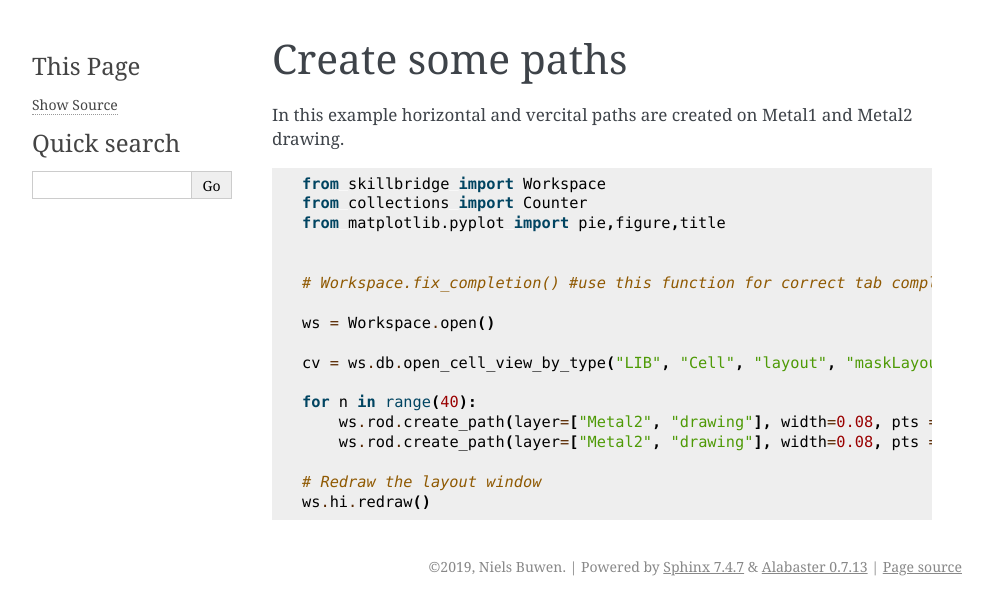
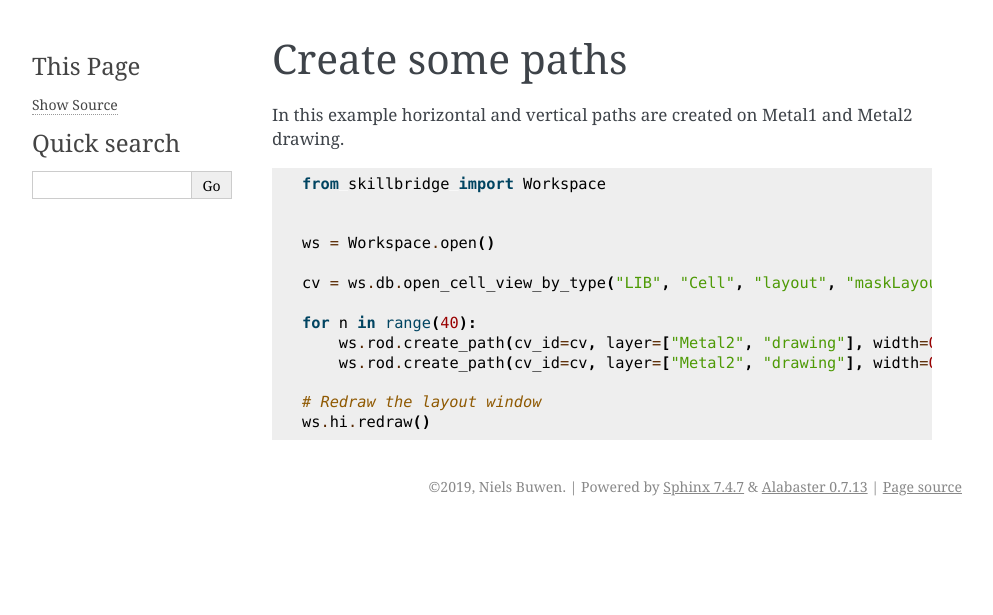
Before and after one commit to unihd-cag/skillbridge, a Sphinx documentation site: the page built from docs/examples/create_path.rst, in a window 1280 px wide. Shown: the top 615 px of the page, without its empty margins (148-1141 px from the left). Built offline with Sphinx 7.4.7, drawn with Linux system fonts in a browser that asks for light colours.

Commit message:
fix error in example

```diff
--- a/docs/examples/create_path.rst
+++ b/docs/examples/create_path.rst
@@ -3,24 +3,20 @@
 Create some paths
 =================
 
-In this example horizontal and vercital paths are created on Metal1 and Metal2 drawing.
+In this example horizontal and vertical paths are created on Metal1 and Metal2 drawing.
 
 .. code-block:: python
 
     from skillbridge import Workspace
-    from collections import Counter
-    from matplotlib.pyplot import pie,figure,title
 
-
-    # Workspace.fix_completion() #use this function for correct tab completion in jupyter-notebook
 
     ws = Workspace.open()
 
     cv = ws.db.open_cell_view_by_type("LIB", "Cell", "layout", "maskLayout", "a")
 
     for n in range(40):
-        ws.rod.create_path(layer=["Metal2", "drawing"], width=0.08, pts = [[0. + 0.125 * n, 0.], [0. + 0.125 * n, 5.]])
-        ws.rod.create_path(layer=["Metal2", "drawing"], width=0.08, pts = [[0., 0. + 0.125 * n], [5., 0. + 0.125 * n]])
+        ws.rod.create_path(cv_id=cv, layer=["Metal2", "drawing"], width=0.08, pts=[[0.125 * n, 0], [0.125 * n, 5]])
+        ws.rod.create_path(cv_id=cv, layer=["Metal2", "drawing"], width=0.08, pts=[[0, 0.125 * n], [5, 0.125 * n]])
 
     # Redraw the layout window
     ws.hi.redraw()
```
